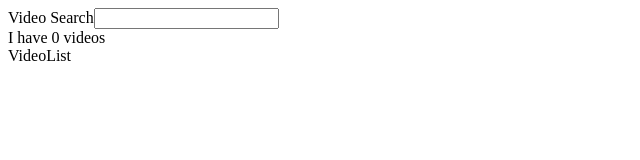
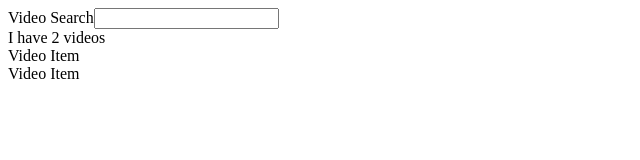
Before and after one commit to mikensubuga/YoutubeApp, a React (Create React App) app: page / in a window 1280 px wide. Shown: the top 160 px of the page, without its empty margins (0-640 px from the left). Built offline with nearby package versions, Linux system fonts and the light colour scheme.

Commit message:
rendering a list of videos

```diff
--- a/src/components/App.js
+++ b/src/components/App.js
@@ -4,7 +4,16 @@ import VideoList from "./VideoList";
 import youtube from "../apis/youtube";
 class App extends Component {
   state = {
-    videos: []
+    videos: [
+      {
+        id: 1,
+        name: "video1"
+      },
+      {
+        id: 2,
+        name: "video2"
+      }
+    ]
   };
 
   onTermSubmit = term => {
--- /dev/null
+++ b/src/components/VideoItem.jsx
@@ -0,0 +1,7 @@
+import React, { Component } from "react";
+
+const VideoItem = props => {
+  return <div>Video Item</div>;
+};
+
+export default VideoItem;
--- a/src/components/VideoList.jsx
+++ b/src/components/VideoList.jsx
@@ -1,5 +1,9 @@
 import React from "react";
+import VideoItem from "./VideoItem";
 const VideoList = props => {
-  return <div>VideoList</div>;
+  const videos = props.videos.map(video => {
+    return <VideoItem key={video.id} />;
+  });
+  return <div>{videos}</div>;
 };
 export default VideoList;
```
